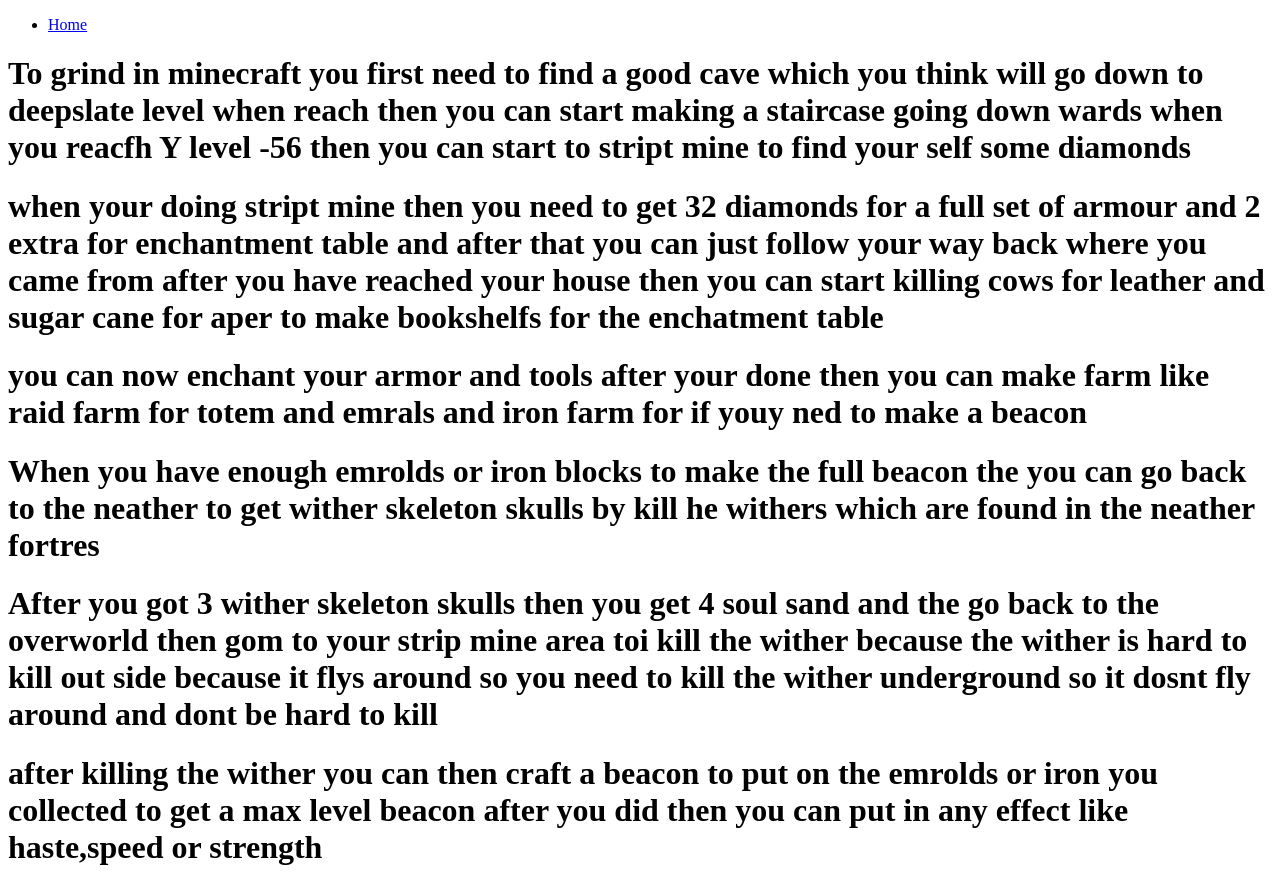
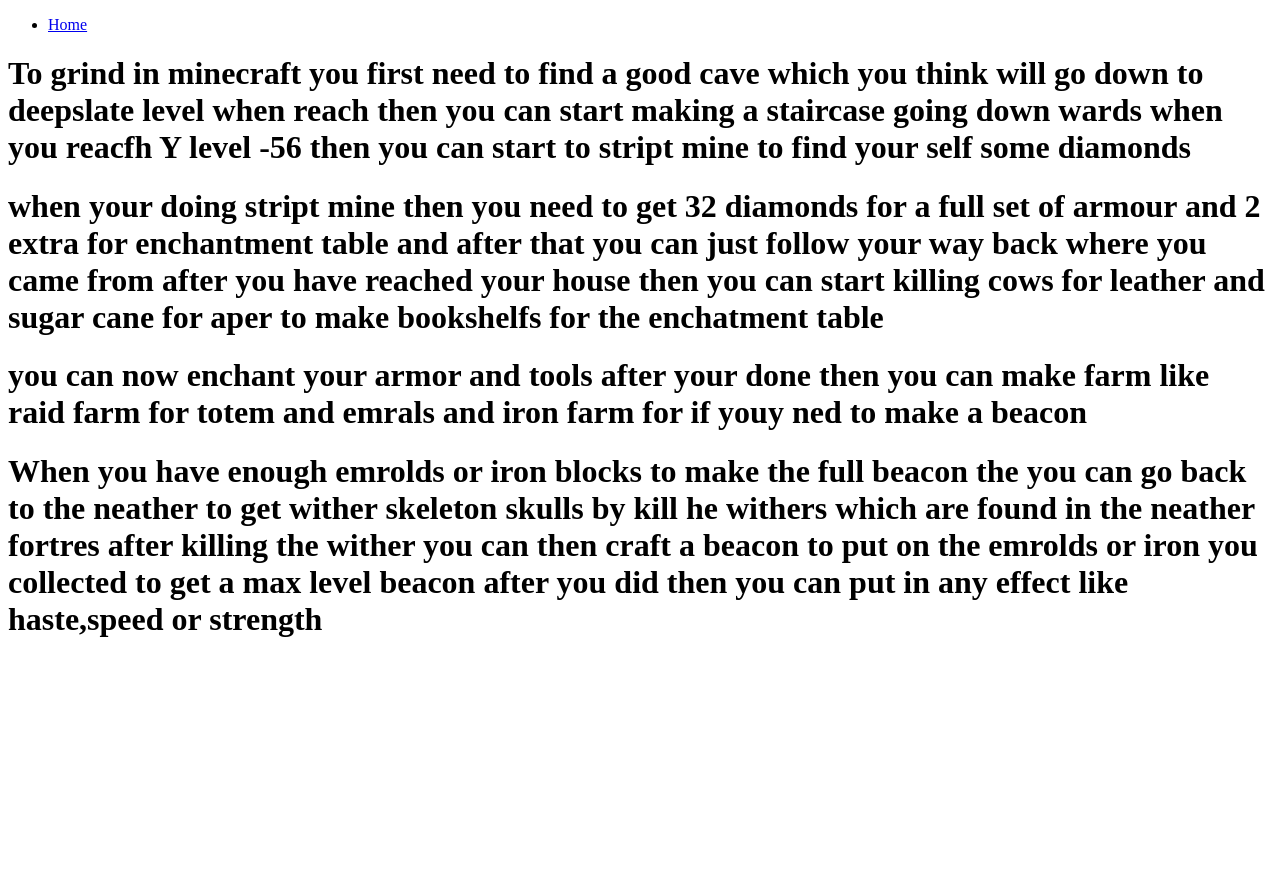
Before and after one commit to harjindergill2010/how-to-be-a-good-minecraft-player, a plain HTML site: page grind.html in a window 1280 px wide. After the commit the page ends 800 px from the top, so only its background shows below. Drawn offline with Linux system fonts and the light colour scheme.

Commit message:
updated grind.html
made changes to grind.html

```diff
--- a/grind.html
+++ b/grind.html
@@ -9,13 +9,19 @@
         <li><a href="index.html">Home</a></li>
       </ul>
 <body>
-    <div class="box1">
-    <h1>To grind in minecraft  you first need to find a good cave which you think will go down to deepslate level when reach then you can start making a staircase going down wards when you reacfh Y level -56 then you can start to stript mine to find your self some diamonds  </h1>
-    <h1>when your doing stript mine then you need to get 32 diamonds for a full set of armour and 2 extra for enchantment table and after that you can just follow your way back where you came from after you have reached your house then you can start killing cows for leather and sugar cane for aper to make bookshelfs for the enchatment table </h1>
-    <h1>you can now enchant your armor and tools after your done then you can make farm like raid farm for totem and emrals and iron farm for if youy ned to make a beacon</h1>
-    <h1>When you have enough emrolds or iron blocks to make the full beacon the you can go back to the neather to get wither skeleton skulls by kill he withers which are found in the neather fortres</h1>
-    <h1>After you got 3 wither skeleton skulls then you get 4 soul sand and the go back to the overworld then gom to your strip mine area toi kill the wither because the wither is hard to kill out side because it flys around so you need to kill the wither underground so it dosnt fly around and dont be hard to kill</h1>
-    <h1>after killing the wither you can then craft a beacon to put on the emrolds or iron you collected to get a max level beacon after you did then you can put in any effect like haste,speed or strength</h1>
-</div>
+    <div class="container">
+        <div class="box1">
+        <h1>To grind in minecraft  you first need to find a good cave which you think will go down to deepslate level when reach then you can start making a staircase going down wards when you reacfh Y level -56 then you can start to stript mine to find your self some diamonds  </h1>
+        </div>
+        <div class="box2">
+        <h1>when your doing stript mine then you need to get 32 diamonds for a full set of armour and 2 extra for enchantment table and after that you can just follow your way back where you came from after you have reached your house then you can start killing cows for leather and sugar cane for aper to make bookshelfs for the enchatment table </h1>
+        </div>
+        <div class="sidebar">
+        <h1>you can now enchant your armor and tools after your done then you can make farm like raid farm for totem and emrals and iron farm for if youy ned to make a beacon</h1>
+        </div>
+        <div class="footer">
+        <h1>When you have enough emrolds or iron blocks to make the full beacon the you can go back to the neather to get wither skeleton skulls by kill he withers which are found in the neather fortres after killing the wither you can then craft a beacon to put on the emrolds or iron you collected to get a max level beacon after you did then you can put in any effect like haste,speed or strength</h1>
+        </div>
+    </div>
 </body>
 </html>
```
